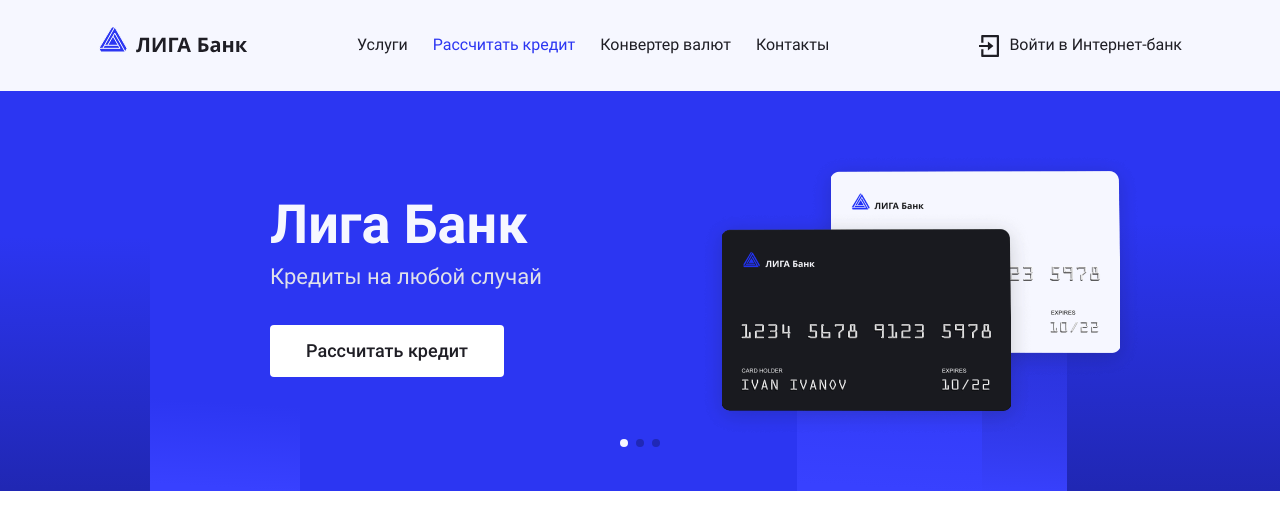
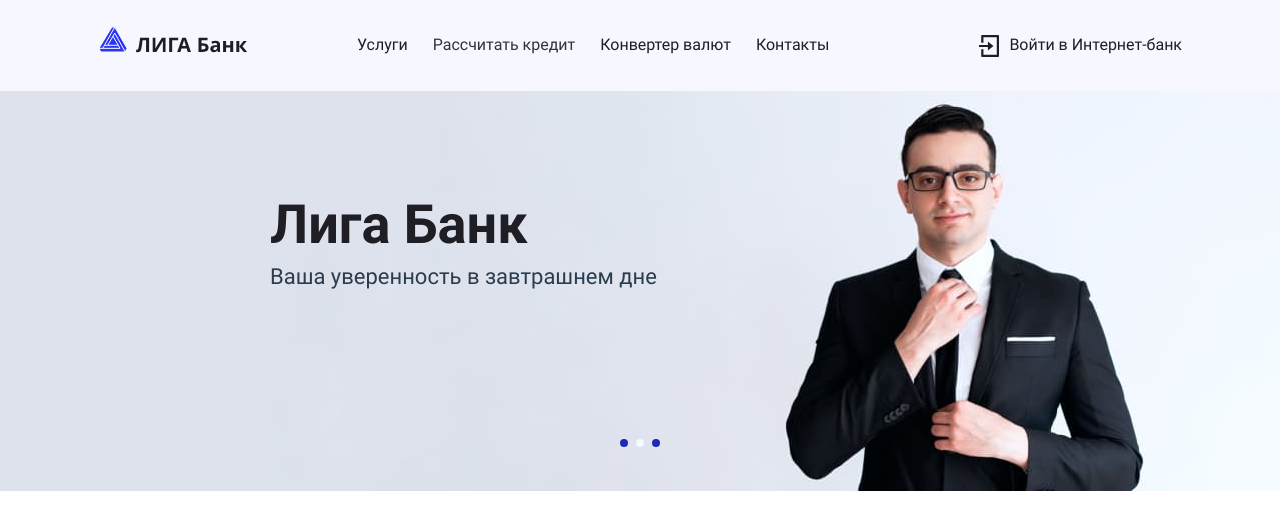
Before and after one commit to Nataly-Wien/Spiridonova-Liga-Bank, a React (Create React App) app: page / in a window 1280 px wide. Shown: the top 530 px of the page. Built offline with nearby package versions, Linux system fonts and the light colour scheme.

Commit message:
Добавляет листание слайдера по тамеру и свайпом

```diff
--- a/src/components/header/header.scss
+++ b/src/components/header/header.scss
@@ -8,15 +8,19 @@
 
   @media (max-width: $desktop-width - 1) {
     padding-top: 16px;
-    padding-bottom: 23px;
+    padding-bottom: 20px;
   }
 
   @media (max-width: $tablet-width - 1) {
-    padding-bottom: 2px;
+    padding-bottom: 12px;
 
     &--mobile-menu {
       height: 100vh;
     }
+  }
+
+  @media (max-width: $tablet-mobile-intermediate - 1) {
+    padding-bottom: 2px;
   }
 }
 
--- a/src/components/main-menu/main-menu.scss
+++ b/src/components/main-menu/main-menu.scss
@@ -44,7 +44,7 @@
   color: $dark;
 
   &--current-page {
-    color: $blue;
+    opacity: 0.9;
   }
 
   &:hover{
--- a/src/components/main-page/main-page.jsx
+++ b/src/components/main-page/main-page.jsx
@@ -2,7 +2,6 @@
 import React from 'react';
 import Header from '../header/header';
 import Slider from '../slider/slider';
-import Slide from '../slide/slide';
 // import Tabs from '../tabs/tabs';
 // import Footer from '../footer/footer';
 // import Modal from '../modal/modal';
@@ -14,14 +13,8 @@
       <Header />
       <main>
         <h1 className="visually-hidden">Кредиты</h1>
-        {/* <div className="page-main__wrapper container"> */}
-        <Slider>
-          <Slide title={`Лига Банк`} slogan={`Кредиты на любой случай`} buttonText={`Рассчитать кредит`} slideNumber={1} />
-          <Slide title={`Лига Банк`} slogan={`Ваша уверенность в завтрашнем дне`} buttonText={``} slideNumber={2} />
-          <Slide title={`Лига Банк`} slogan={`Всегда рядом`} buttonText={`Найти отделение`} slideNumber={3} />
-        </Slider>
+        <Slider />
         {/* <Tabs /> */}
-        {/* </div> */}
       </main>
       {/* <Footer /> */}
 
--- a/src/components/slide/slide.jsx
+++ b/src/components/slide/slide.jsx
@@ -1,10 +1,18 @@
 import './slide.scss';
-import React from 'react';
+import React, {useRef, useEffect} from 'react';
 import PropTypes from 'prop-types';
 
-const Slide = ({title, slogan, buttonText, slideNumber}) => {
+const Slide = ({title, slogan, buttonText, slideNumber, currentSlide}) => {
+  const slideRef = useRef(null);
+
+  useEffect(() => {
+    if (slideNumber === currentSlide + 1) {
+      slideRef.current.scrollIntoView({inline: `start`})
+    }
+  }, [currentSlide]);
+
   return (
-    <div className={`slide__wrapper slide__wrapper--slide${slideNumber} container`}>
+    <div className={`slide__wrapper slide__wrapper--slide${slideNumber}${slideNumber !== currentSlide + 1 ? ` slide__wrapper--hidden` : ``} container`} ref={slideRef}>
       <p className={`slide__title slide__title--slide${slideNumber}`}>{title}</p>
       <h2 className={`slide__slogan slide__slogan--slide${slideNumber}`}>{slogan}</h2>
       {buttonText && <a className={`slide__button slide__button--slide${slideNumber} button ${slideNumber === 1 ? `button--white` : `button--blue`}`} href="#">{buttonText}</a>}
@@ -16,7 +24,8 @@
   title: PropTypes.string,
   slogan: PropTypes.string,
   buttonText: PropTypes.string,
-  styleNumber: PropTypes.string,
+  styleNumber: PropTypes.number,
+  currentSlide: PropTypes.number,
 };
 
 export default Slide;
--- a/src/components/slide/slide.scss
+++ b/src/components/slide/slide.scss
@@ -3,9 +3,17 @@
 
 .slide__wrapper {
   min-height: 400px;
+  width: 100%;
+  flex-shrink: 0;
   padding-top: 102px;
   padding-left: 270px;
   background-repeat: no-repeat;
+
+  &--hidden {
+    @media (min-width: $tablet-width + 1) {
+      display: none;
+    }
+  }
 
   &--slide2 {
     background-image: url("../../img/man.jpg");
@@ -18,7 +26,7 @@
 
     @media (max-width: $tablet-mobile-intermediate - 1) {
       background-size: auto 226px;
-      background-position: top 0px right -98px;
+      background-position: top 0px right -156px;
     }
   }
 
@@ -85,6 +93,10 @@
     padding-left: 86px;
   }
 
+   @media (max-width: $tablet-width) {
+    scroll-snap-align: start;
+  }
+
   @media (max-width: $tablet-mobile-intermediate - 1) {
     min-height: 226px;
     padding-top: 38px;
@@ -137,6 +149,10 @@
     font-size: 16px;
     line-height: 19px;
   }
+
+  @media (max-width: $tablet-mobile-intermediate - 1) {
+    width: 70%;
+  }
 }
 
 .slide__button {
@@ -149,4 +165,11 @@
     padding-left: 38px;
     padding-right: 38px;
   }
+
+  &--slide1 {
+    @media (max-width: $desktop-width - 1) {
+      padding-left: 31px;
+      padding-right: 31px;
+    }
+  }
 }
--- a/src/components/slider/slider.jsx
+++ b/src/components/slider/slider.jsx
@@ -1,16 +1,42 @@
 import './slider.scss';
-import React, {useState} from 'react';
+import React, {useState, useEffect, useRef} from 'react';
+import Slide from '../slide/slide';
 import SliderControls from '../slider-controls/slider-controls';
-import {CURRENT_SLIDE} from '../../const';
+import {CURRENT_SLIDE, SLIDER_LENGTH, SLIDER_DATA} from '../../const';
 
-const Slider = ({children}) => {
+const Slider = () => {
   const [currentSlide, setCurrentSlide] = useState(CURRENT_SLIDE);
 
   const handleSliderButtonClick = (button) => setCurrentSlide(button);
 
+  const getNextSlide = () => {
+    currentSlide < SLIDER_LENGTH - 1 ? setCurrentSlide(currentSlide + 1) : setCurrentSlide(0);
+  };
+
+  const scrollRef = useRef(null);
+
+  const handleSliderScroll = () => {
+    if (scrollRef.current.scrollLeft % document.documentElement.clientWidth === 0) {
+      setCurrentSlide(scrollRef.current.scrollLeft / document.documentElement.clientWidth);
+    }
+  };
+
+  useEffect(() => {
+    const timer = setInterval(getNextSlide, 4000);
+
+    return () => clearInterval(timer);
+  });
+
   return (
     <section className={`slider slider--slide${currentSlide + 1}`} >
-      {React.Children.toArray(children)[currentSlide]}
+      <div className="slider-wrapper" ref={scrollRef} onScroll={() => handleSliderScroll()}>
+        {SLIDER_DATA.map((item, i) => {
+          return (
+            <Slide title={item.title} slogan={item.slogan} buttonText={item.buttonText} slideNumber={i + 1}
+              currentSlide={currentSlide} key={`${item.title} ${item.slogan} ${item.buttonText}`} />
+          );
+        })}
+      </div>
       <SliderControls currentSlide={currentSlide} onButtonClick={handleSliderButtonClick} />
     </section >
   );
--- a/src/components/slider/slider.scss
+++ b/src/components/slider/slider.scss
@@ -4,6 +4,7 @@
 .slider {
   position: relative;
   min-height: 400px;
+  max-width: 100%;
   background-repeat: no-repeat;
 
   &--slide1 {
@@ -41,3 +42,13 @@
     min-height: 226px;
   }
 }
+
+.slider-wrapper {
+  display: flex;
+  max-width: 100%;
+
+  @media (max-width: $tablet-width) {
+    scroll-snap-type: x proximity;
+    overflow-x: scroll;
+  }
+}
--- a/src/const.js
+++ b/src/const.js
@@ -4,3 +4,20 @@
 
 export const SLIDER_LENGTH = 3;
 export const CURRENT_SLIDE = 0;
+export const SLIDER_DATA = [
+  {
+    title: `Лига Банк`,
+    slogan: `Кредиты на любой случай`,
+    buttonText: `Рассчитать кредит`,
+  },
+  {
+    title: `Лига Банк`,
+    slogan: `Ваша уверенность в${`\u00a0`}завтрашнем дне`,
+    buttonText: ``,
+  },
+  {
+    title: `Лига Банк`,
+    slogan: `Всегда рядом`,
+    buttonText: `Найти отделение`,
+  },
+];
--- a/src/sass/menu-link.scss
+++ b/src/sass/menu-link.scss
@@ -4,6 +4,7 @@
 
   @media (max-width: $desktop-width - 1) {
     padding: 0;
+    padding-bottom: 5px;
   }
 
   @media (max-width: $tablet-mobile-intermediate - 1) {
```
